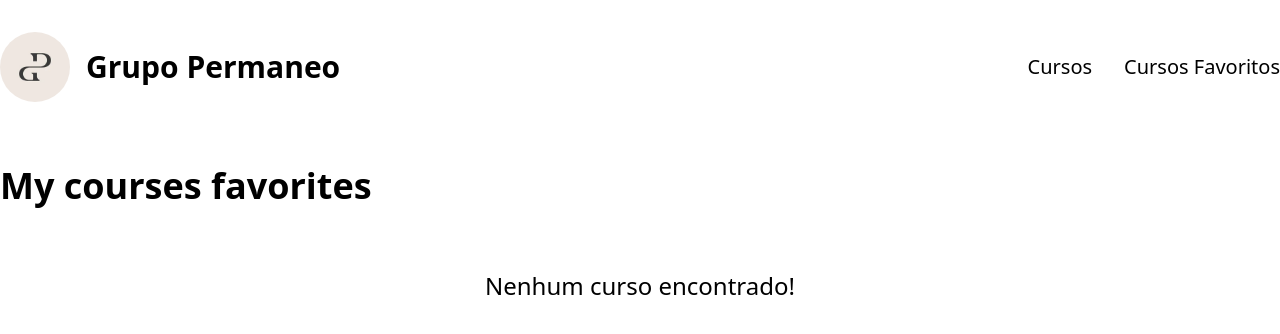
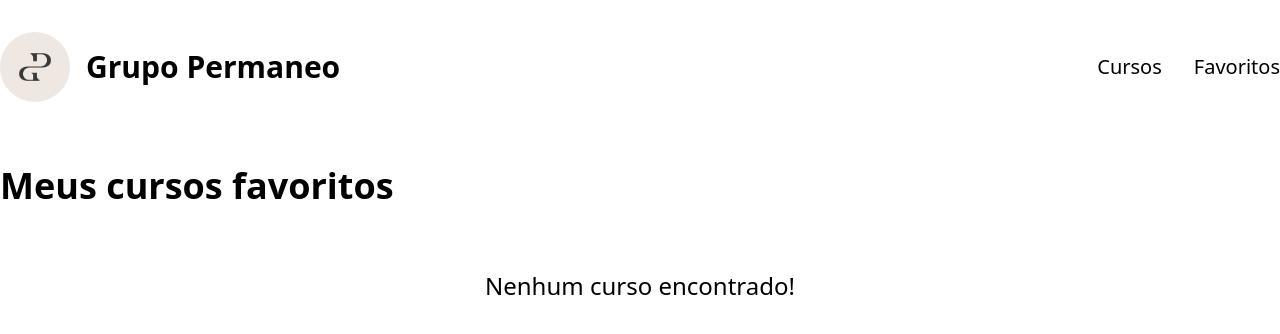
Before and after one commit to gabriel-lgomes/Permaneo, a Next.js app: page /courses/favorites in a window 1280 px wide. Shown: the top 334 px of the page. Built offline with nearby package versions, Linux system fonts and the light colour scheme.

Commit message:
refactor: names

```diff
--- a/src/app/components/Header/Header.tsx
+++ b/src/app/components/Header/Header.tsx
@@ -54,7 +54,7 @@ const Header: FC = () => {
                     className="text-xl hover:text-primary transition-all"
                     onClick={() => setIsMenuOpen(false)}
                   >
-                    Cursos Favoritos
+                    Favoritos
                   </Link>
                 </li>
               </ul>
--- a/src/app/courses/favorites/page.tsx
+++ b/src/app/courses/favorites/page.tsx
@@ -11,7 +11,7 @@ export default function FavoritesPage() {
   return (
     <section className="py-8">
       <div className="container mx-auto lg:max-w-[1280px] max-w-full">
-        <h1 className="text-4xl font-black">My courses favorites</h1>
+        <h1 className="text-4xl font-black">Meus cursos favoritos</h1>
         <div className="mx-auto grid lg:grid-cols-3 md:grid-cols-2 grid-cols-1 justify-items-center gap-x-4 gap-y-8 py-8">
           {/* Map in the courses case it exists */}
           {favorites &&
--- a/src/app/page.tsx
+++ b/src/app/page.tsx
@@ -10,7 +10,7 @@ export default function Home() {
     <main>
       <section className="py-8">
         <div className="container mx-auto lg:max-w-[1280px] max-w-full">
-          <h1 className="text-4xl font-black">Courses</h1>
+          <h1 className="text-4xl font-black">Cursos</h1>
           <div className="mx-auto grid lg:grid-cols-3 md:grid-cols-2 grid-cols-1 justify-items-center gap-x-4 gap-y-8 py-8">
             {/* Map in the courses case it exists */}
             {courses &&
```
